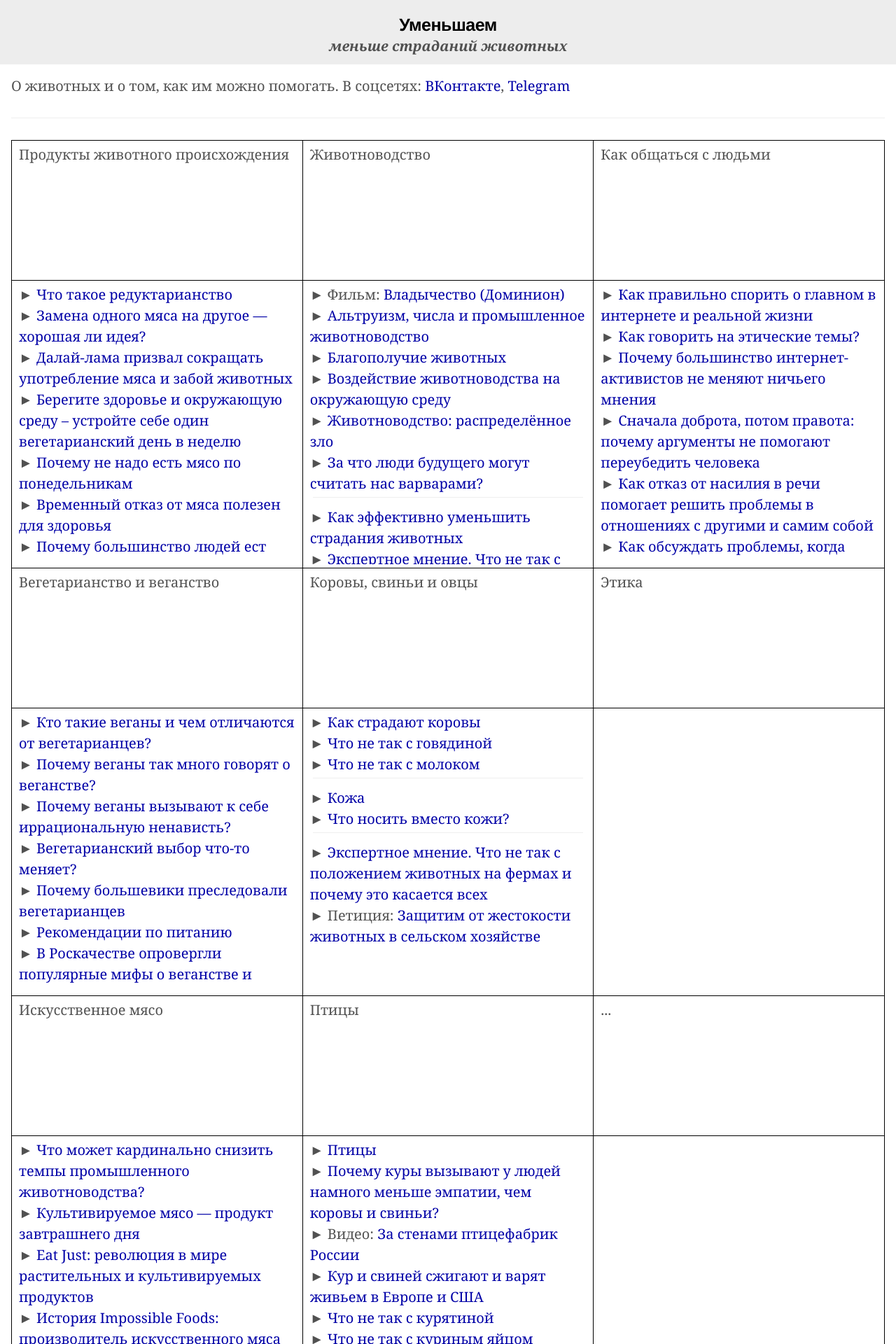
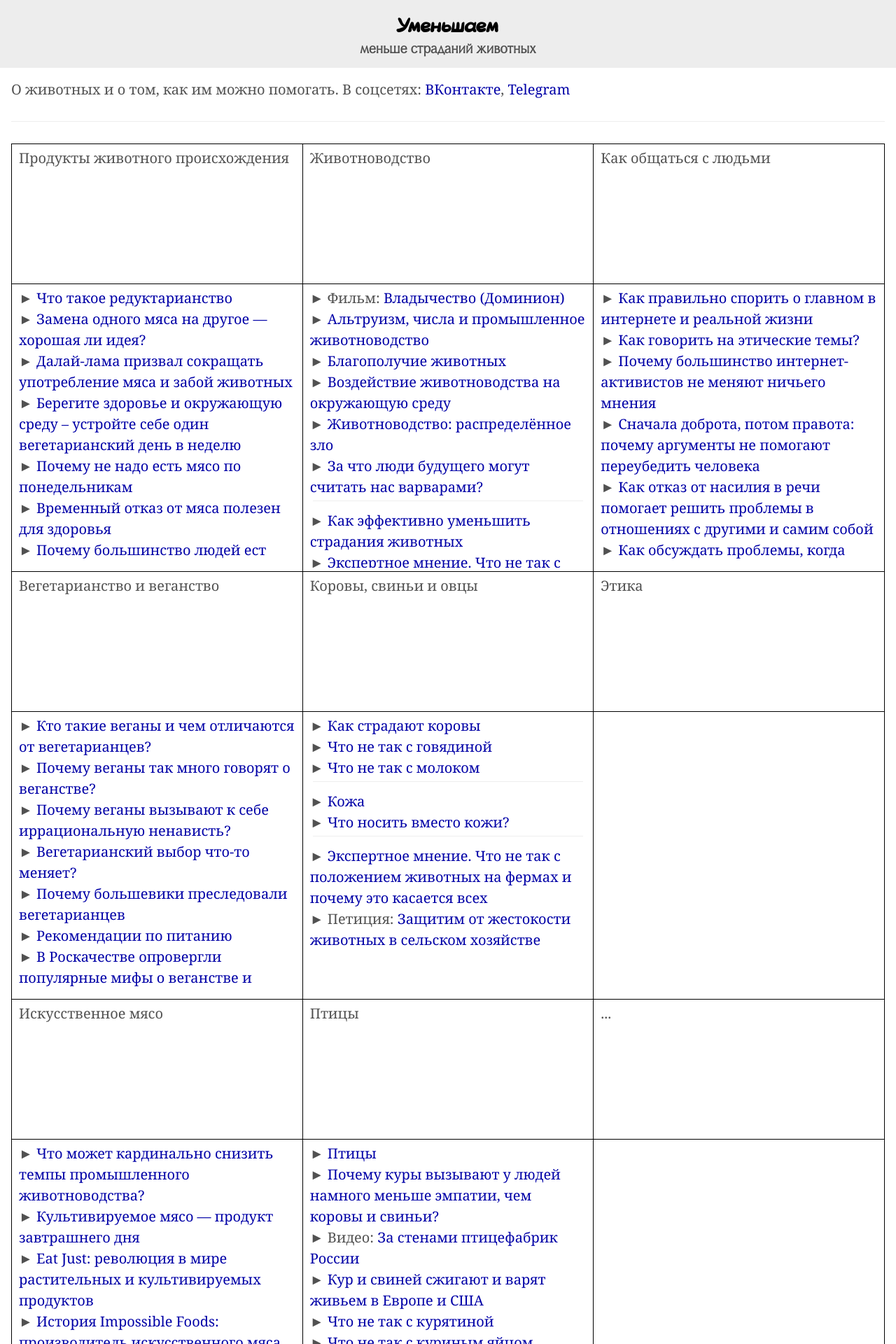
Before and after one commit to Umenshaem/umenshaem.github.io, a Jekyll site: the page built from index.md, in a window 1280 px wide. Shown: the top 1920 px of the page at 70% size. Built offline with Jekyll 4.4.1, drawn with Linux system fonts in a browser that asks for light colours.

Commit message:
Update my.css

```diff
--- a/assets/css/my.css
+++ b/assets/css/my.css
@@ -1,5 +1,26 @@
 a {
   color: #0000A7;
+}
+
+@font-face {
+  font-family: Angeme;
+  src: url(../fonts/Angeme.ttf);
+}
+@font-face {
+  font-family: Czizh;
+  src: url(../fonts/Czizh.ttf);
+}
+@font-face {
+  font-family: Equilibrist;
+  src: url(../fonts/Equilibrist.ttf);
+}
+@font-face {
+  font-family: Gnocchi;
+  src: url(../fonts/Gnocchi.ttf);
+}
+@font-face {
+  font-family: Oprah;
+  src: url(../fonts/Oprah.ttf);
 }
 
 .page-title {
@@ -22,6 +43,8 @@ a {
 }
 .masthead-title,
 .masthead-title a {
+  font-family: Gnocchi;
+  font-size: 1.2em;
   margin-top: 0;
   margin-bottom: 0;
   color: #00008B;
@@ -30,11 +53,11 @@ a {
 }
 .masthead-subtitle,
 .masthead-subtitle a {
+  font-family: Oprah;
   margin-top: 0;
   margin-bottom: 0;
   color: #505050;
   font-weight: bold;
-  font-style: italic;
   text-align: center;
 }
 
```
